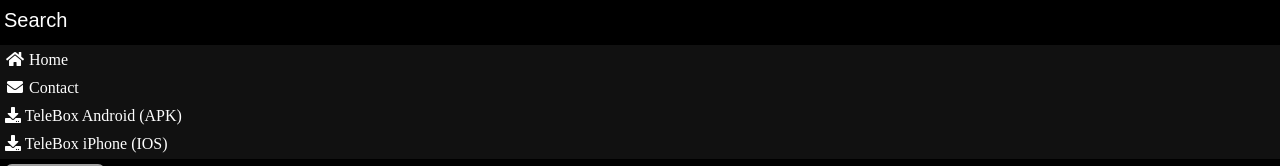
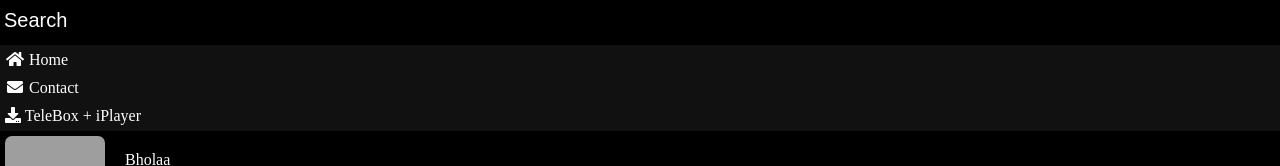
Before and after one commit to eshaqtv/indea, a plain HTML site: page index.html in a window 1280 px wide. Shown: the top 166 px of the page. Drawn offline with nearby package versions, Linux system fonts and the light colour scheme; grey boxes are pictures that could not be loaded.

Commit message:
Add files via upload

```diff
--- a/index.html
+++ b/index.html
@@ -93,13 +93,9 @@ a{background:#00000000;color:#fff;padding:5px;display:block;text-align:left;text
   <a href="https://eshaqtv.github.io/film/"><i class="fa fa-fw fa-home"></i> Home</a>
 </div>
 <a href="https://instagram.com/mustafa_ahmed9090"><i class="fa fa-fw fa-envelope"></i> Contact</a>
-    <a class="CNB1" href="https://play.google.com/store/apps/details?id=com.linkbox.plus.android" target="_blank">
+    <a class="CNB1" href="https://eshaqtv.github.io/telebox.iplayer/" target="_blank">
     <i class="fa fa-download"></i>
-    <span>TeleBox Android (APK)
-    </span> </a><div class="CNMUB">
-    <a class="CNB1" href="https://apps.apple.com/us/app/linkbox-cloud-file-storage/id6447232515" target="_blank">
-    <i class="fa fa-download"></i>
-    <span>TeleBox iPhone (IOS) </span>
+    <span>TeleBox + iPlayer
     </a>
 <div class="gallery">
 <div class="poster"><div id="w-movie">
```
